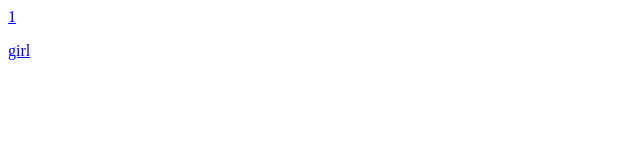
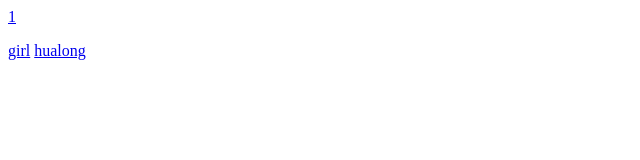
Before and after one commit to ipinzhi/ipinzhi.github.io, a plain HTML site: page index.html in a window 1280 px wide. Shown: the full height of the page, 0-640 px from the left. Drawn offline with Linux system fonts and the light colour scheme.

Commit message:
Update index.html

```diff
--- a/index.html
+++ b/index.html
@@ -3,5 +3,6 @@
   <body>
 <a href="1/index.m3u8">1</a><p>
     <a href="2/index.m3u8">girl</a>
+  <a href="https://v4.tlkqc.com/wjv4/202404/15/cyb1W1dL4176/video/1000k_720/hls/index.m3u8">hualong</a>
   </body>
 </html>
```
